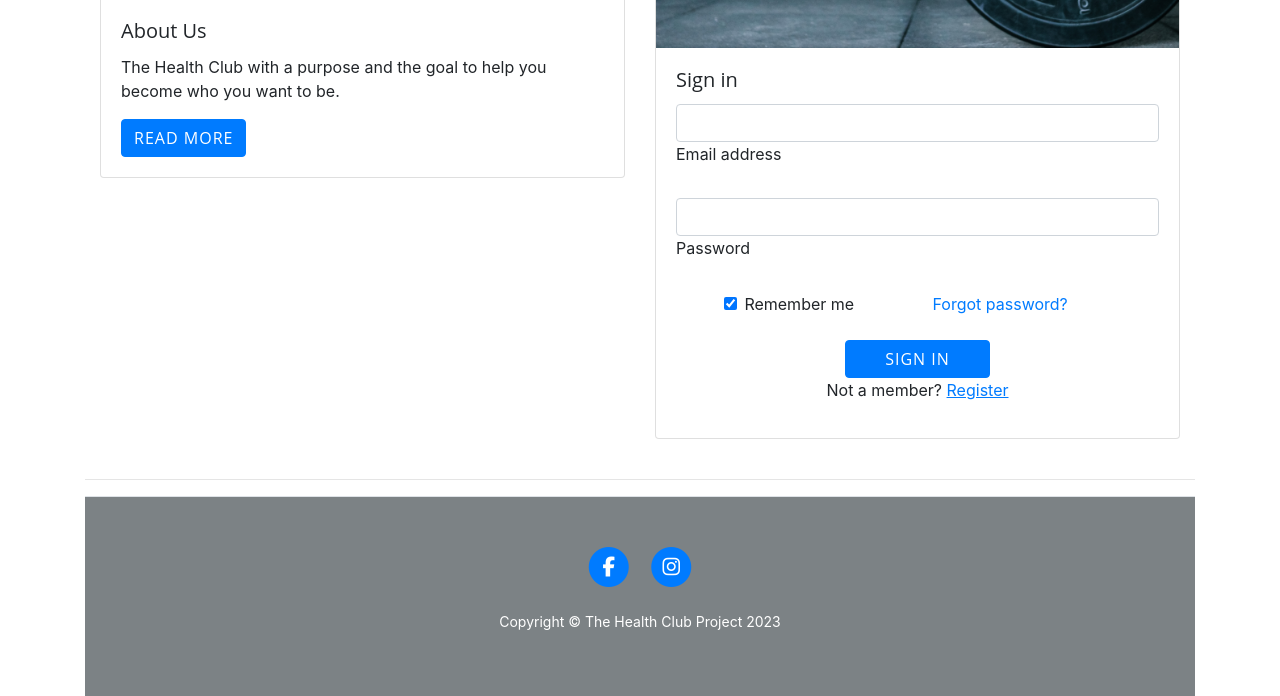
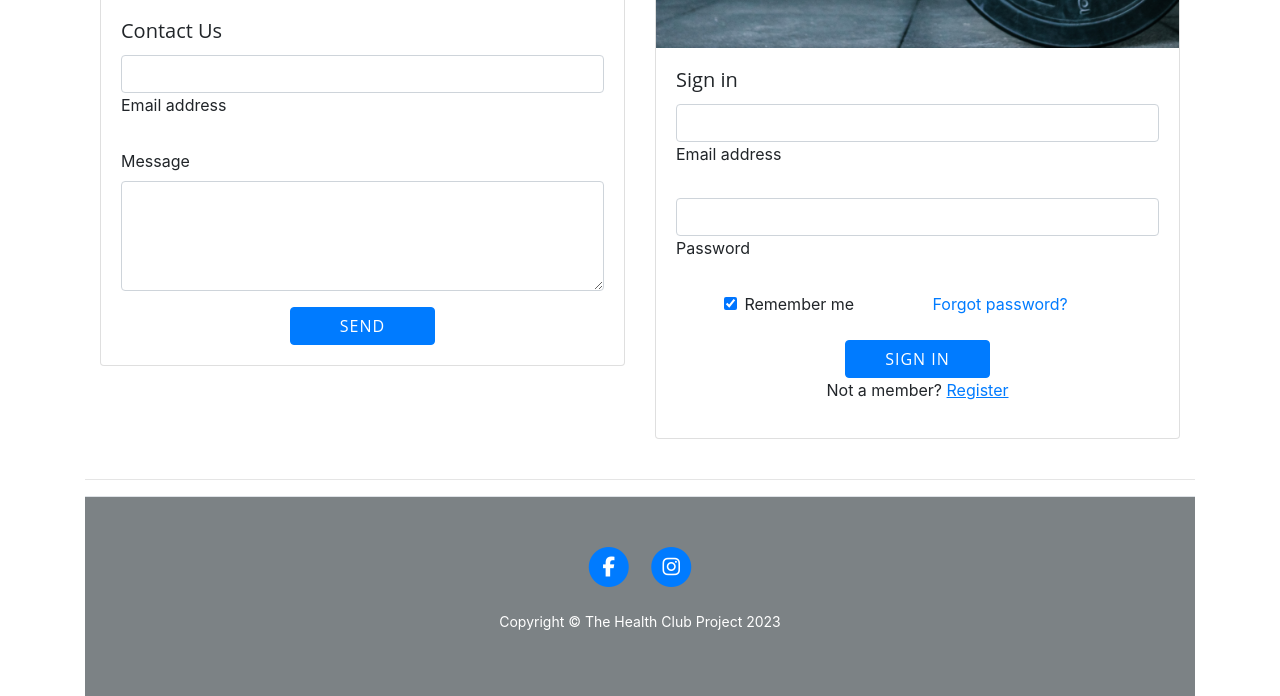
Before and after one commit to helenahagman/the-personal-trainer-project, a Flask app: page /member in a window 1280 px wide. Shown: the part 1388-2084 px from the top of the page. Run offline with Flask 3, Linux system fonts and the light colour scheme; some libraries are stand-ins or nearby versions.

Commit message:
added contact form

```diff
--- a/templates/member.html
+++ b/templates/member.html
@@ -31,11 +31,23 @@
               </a>
             </div>
             <div class="card-body">
-              <h5 class="card-title">About Us</h5>
-              <p class="card-text">
-                The Health Club with a purpose and the goal to help you become who you want to be.
-              </p>
-              <a href="{{ url_for('index') }}" class="btn btn-primary">Read more</a>
+              <h5 class="card-title">Contact Us</h5>
+              <form>
+                <!-- Email input -->
+                <div class="form-outline mb-4">
+                  <input type="email" id="form2Example1" class="form-control" />
+                  <label class="form-label" for="form2Example1">Email address</label>
+                </div>
+                <!-- Message input -->
+                <div class="form-group">
+                 <label for="messageInput">Message</label>
+                 <textarea id="messageInput" class="form-control" rows="4"></textarea>
+                </div>
+                <!-- Submit button -->
+                <div class="text-center">
+                <button type="button" class="btn btn-primary" style="width: 30%">Send</button>
+                </div>
+              </form>
             </div>
           </div>
         </div>
```
